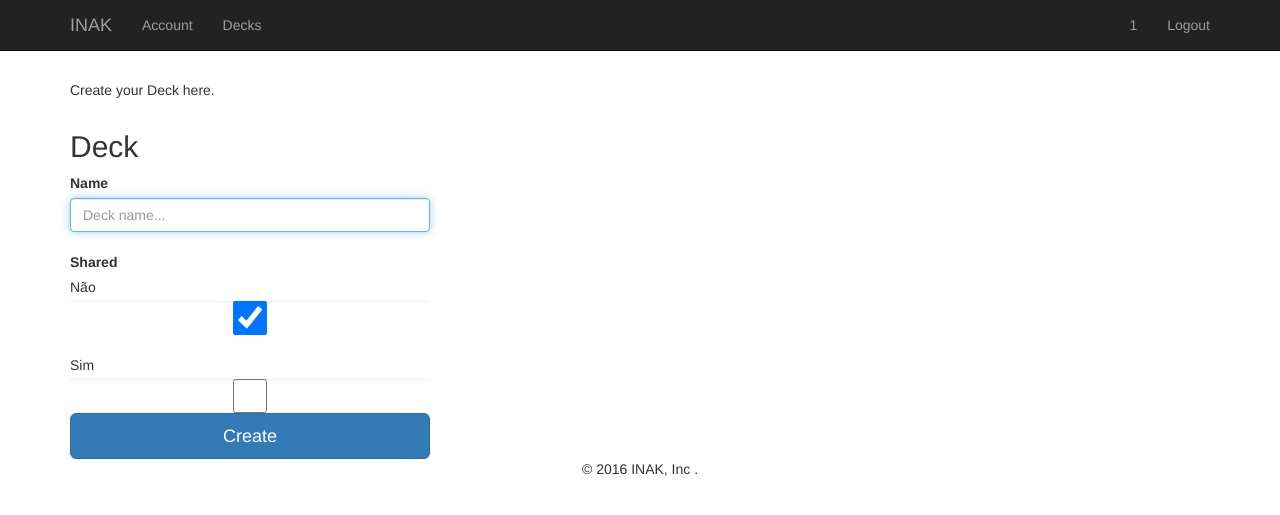
After one commit to jcbecker/inak, a PHP site: page /createDeck.php in a window 1280 px wide. The commit adds this page. Shown: the top 515 px of the page. Run offline with PHP 8.4, Linux system fonts and the light colour scheme; a user stored in the database is signed in.

Commit message:
Agora é possível adicionar decks e listar os decks associados a conta do usuário

```diff
--- /dev/null
+++ b/createDeck.php
@@ -0,0 +1,26 @@
+<?php include "menu.php";
+
+?>
+<div class="container">
+  <p>Create your Deck here.</p>
+  <div class="row">
+  		<div class="col-md-4">
+  			<h2>Deck</h2>
+              <form class="form-signin" action="insertDeck.php?id=idUserOwnerDeck" method="POST">
+                <label for="inputName" >Name</label>
+                <input type="name" name="inputName" class="form-control" placeholder="Deck name..." required autofocus>
+                </br>
+                <label for="inputShared" >Shared</label>
+               </br>
+                Não
+               <input type="checkbox" name="inputShared" class="form-control" value="0" checked>
+               </br>
+               Sim
+               <input type="checkbox" name="inputShared" class="form-control" value="1"  >
+                <input type="hidden" name="IdUserEmail" value="<?php echo $_SESSION['email'] ?>"  />
+                <button class="btn btn-lg btn-primary btn-block" type="submit">Create</button>
+             </form>
+  		</div>
+  </div>
+</div>
+<?php include "footer.php" ?>
--- a/database.php
+++ b/database.php
@@ -3,5 +3,5 @@
 $DB_HOST = "localhost";
 $DB_NAME = "inak";
 $DB_USER = "root";
-$DB_PASS = "root";
+$DB_PASS = "";
 ?>
--- a/footer.php
+++ b/footer.php
@@ -3,5 +3,6 @@
 		</footer>
 		<script src="https://ajax.googleapis.com/ajax/libs/jquery/1.12.4/jquery.min.js"></script>
 		<script src="js/bootstrap.min.js"></script>
+
 	</body>
 </html>
--- a/menu.php
+++ b/menu.php
@@ -14,8 +14,8 @@
 			}
 
 		?>
+        <script src="js/jquery.min.js" type="text/javascript"></script>
 
-		<script src="js/jquery.min.js" type="text/javascript"></script>
   </head>
   <body>
         <nav class="navbar navbar-inverse navbar-fixed-top">
@@ -27,14 +27,14 @@
                          <span class="icon-bar"></span>
                          <span class="icon-bar"></span>
                      </button>
-                     <a class="navbar-brand" href="#">INAK</a>
+                     <a class="navbar-brand">INAK</a>
                 </div>
                 <div class="collapse navbar-collapse" id="bs-example-navbar-collapse-1">
                    <?php
 						if((isset ($_SESSION['user']) == true)){
 								?>
-							<ul class="nav navbar-nav">
-								<li><a href="#">Home</a></li>
+							<ul class="nav navbar-nav" id="navTop">
+								<!-- <li><a href="">Home</a></li> -->
 								<li><a href="profile.php">Account</a></li>
 								<li><a href="homeDeck.php">Decks</a></li>
 							</ul>
```
Also changed, not shown: homeDeck.php (+22 -4 lines), insertDeck.php (added, +44 -0 lines), css/inak.css (line endings or trailing spaces).
